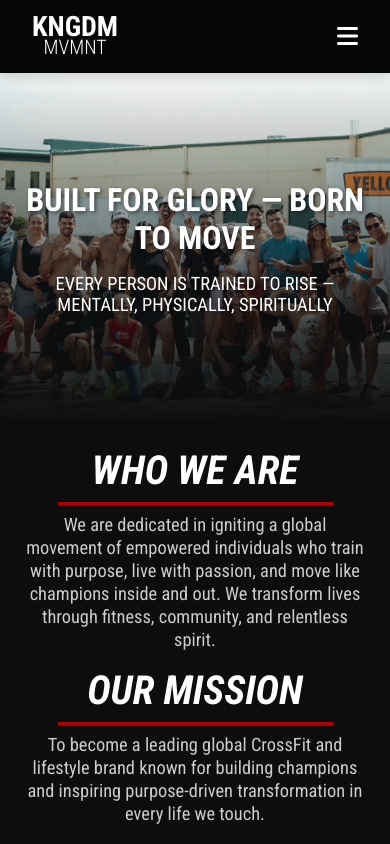
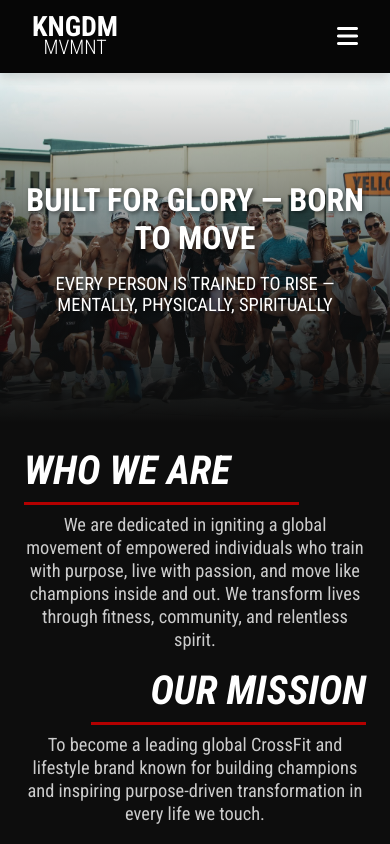
Before and after one commit to gilmerperez/kingdom-movement, a React (Vite) app: page / in a window 390 px wide. Shown: the top 844 px of the page. Built offline with nearby package versions, Linux system fonts and the light colour scheme.

Commit message:
Made who we are and our mission components aligned different for better visual effect

```diff
--- a/src/components/OurMission/OurMission.module.css
+++ b/src/components/OurMission/OurMission.module.css
@@ -82,6 +82,7 @@
   }
 
   .text {
+    text-align: right;
     font-size: 1.25rem;
     text-align: center;
   }
@@ -89,6 +90,11 @@
   .seperator {
     height: 3px;
     width: 350px;
+    margin-left: auto;
+  }
+
+  .title {
+    margin-left: auto;
   }
 }
 
--- a/src/components/WhoWeAre/WhoWeAre.module.css
+++ b/src/components/WhoWeAre/WhoWeAre.module.css
@@ -80,12 +80,18 @@
     flex-direction: column;
   }
 
+  .title {
+    margin-right: auto;
+  }
+
   .seperator {
     height: 3px;
     width: 350px;
+    margin-right: auto;
   }
 
   .text {
+    text-align: left;
     font-size: 1.25rem;
     text-align: center;
   }
--- a/src/pages/Home/Home.jsx
+++ b/src/pages/Home/Home.jsx
@@ -33,10 +33,10 @@ function Home() {
             {/* Our mission */}
             <OurMission />
           </div>
+          {/* Coaches */}
           <Coaches />
         </section>
       </main>
-
       {/* CTA component */}
       <HomeCTA />
     </>
```
